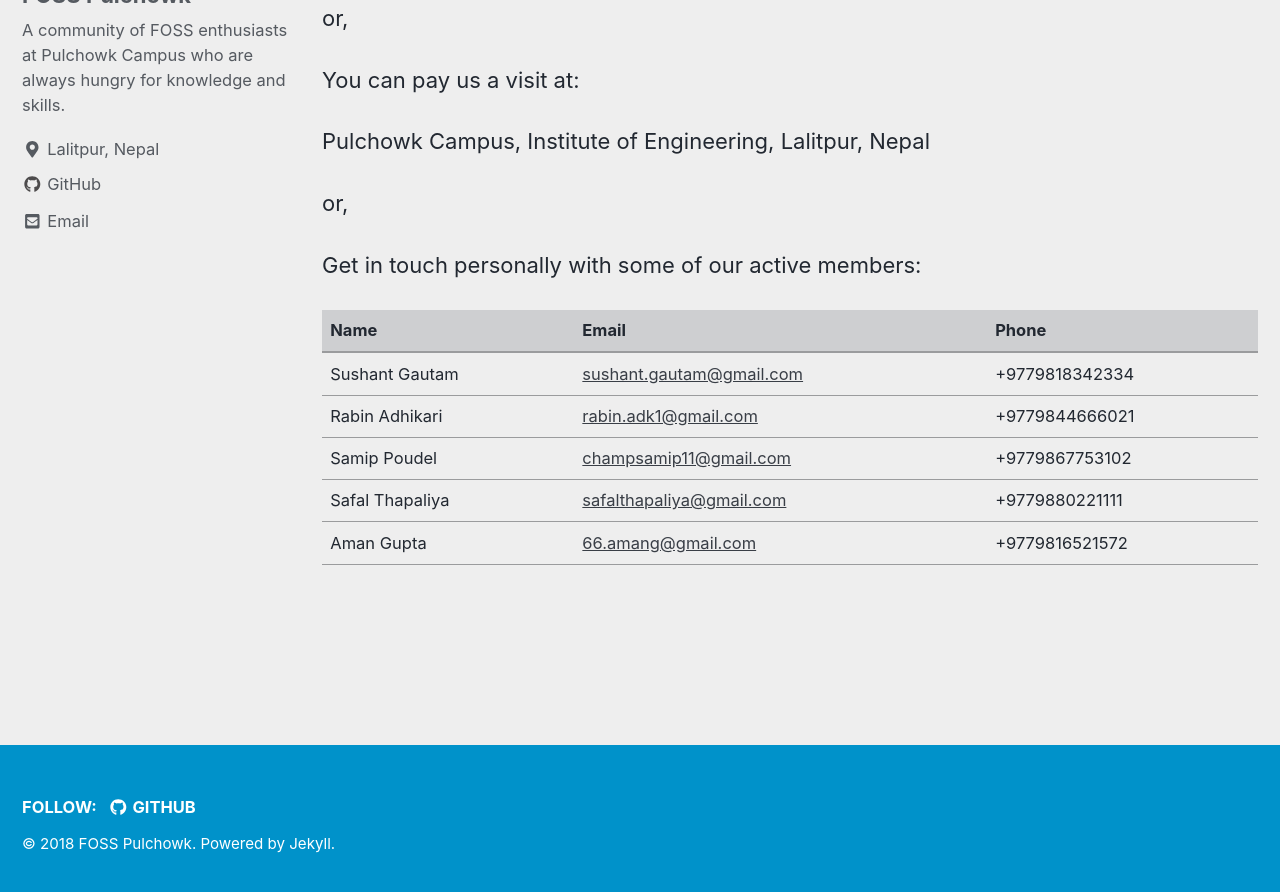
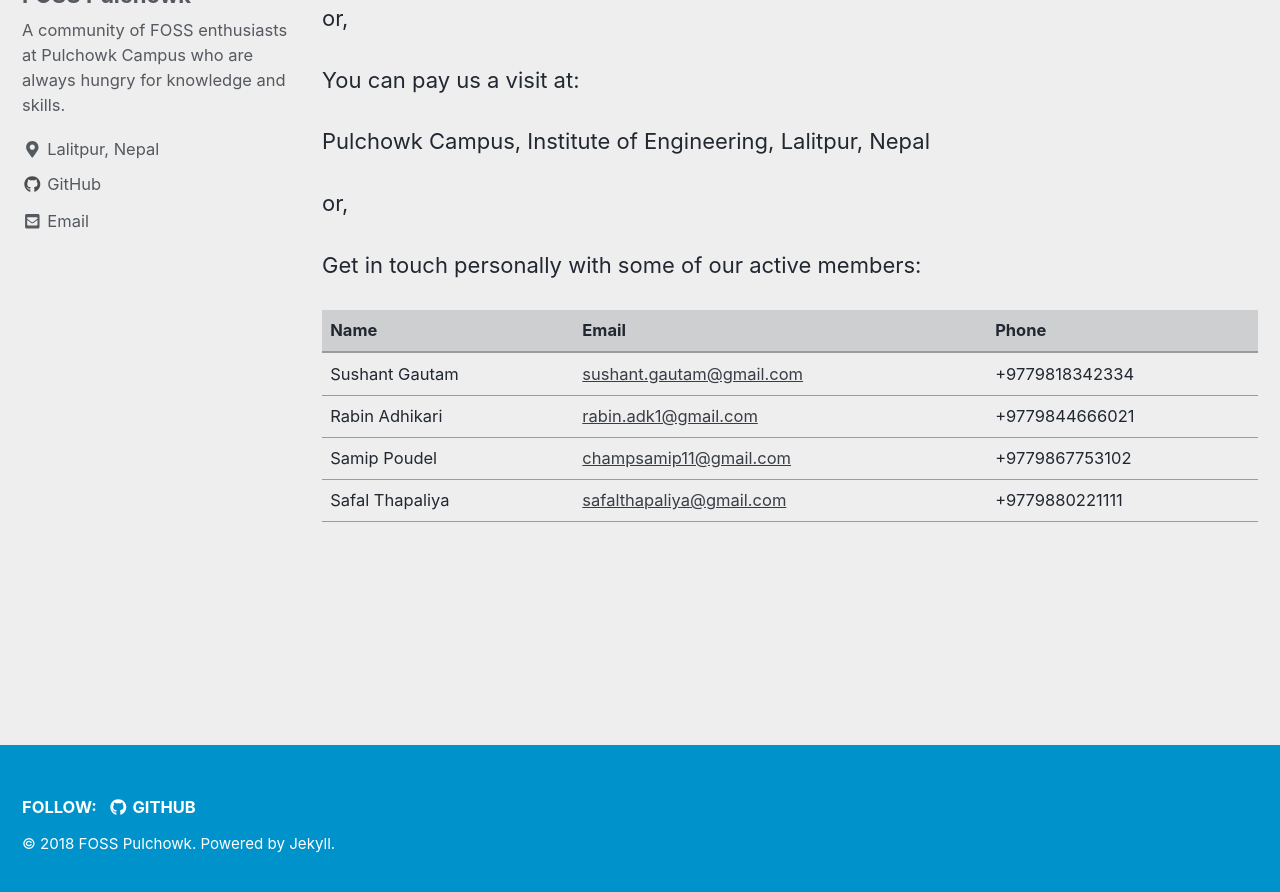
Before and after one commit to FOSS-Pulchowk/foss-pulchowk.github.io, a Jekyll site: the page built from _pages/contact-us.md, in a window 1280 px wide and 900 px high, scrolled down 222 px. Shown: the top 892 px of the window. Built offline with Jekyll 4.4.1, drawn with Linux system fonts in a browser that asks for light colours; cached includes are drawn as plain includes; nearby versions of some CDN libraries.

Commit message:
roll out

```diff
--- a/_pages/contact-us.md
+++ b/_pages/contact-us.md
@@ -26,4 +26,3 @@ Get in touch personally with some of our active members:
 | Rabin Adhikari | <rabin.adk1@gmail.com>                   | +9779844666021    |
 | Samip Poudel   | <champsamip11@gmail.com>                 | +9779867753102    |
 | Safal Thapaliya| <safalthapaliya@gmail.com>               | +9779880221111    |
-| Aman Gupta     | <66.amang@gmail.com>                     | +9779816521572    |
```
